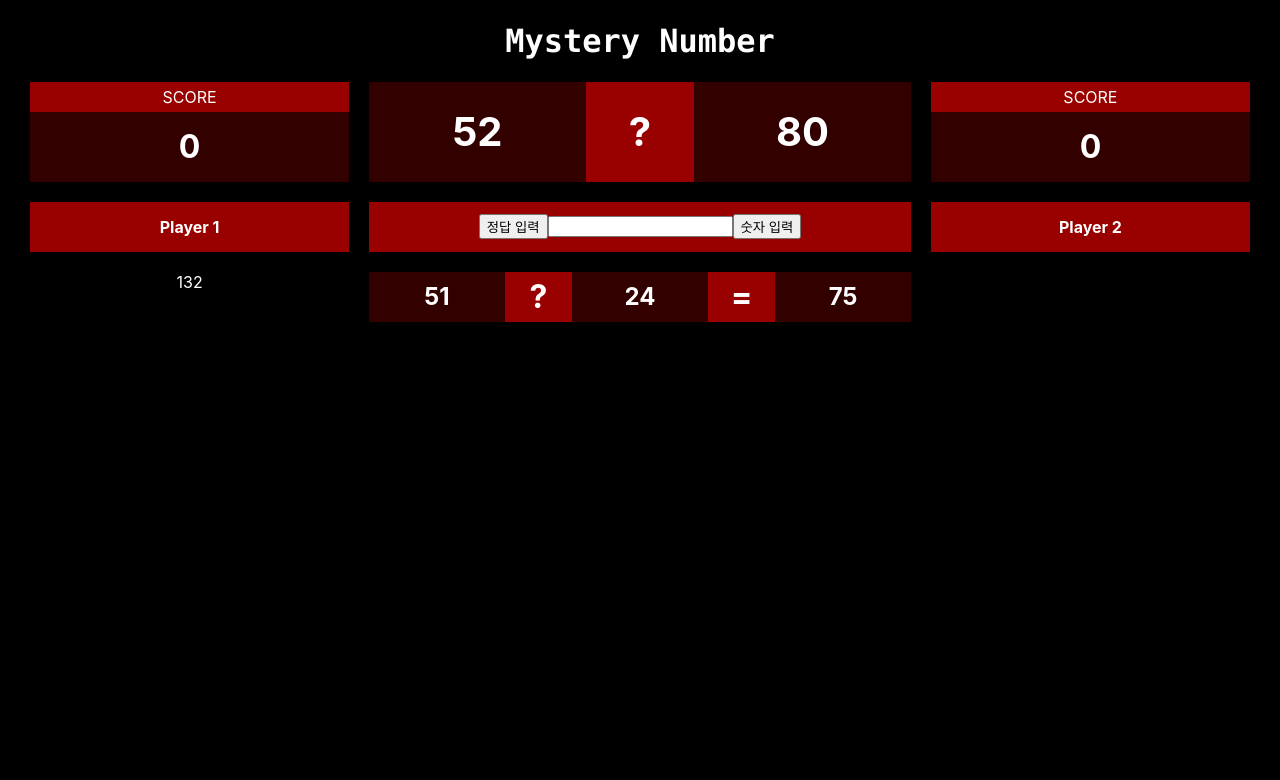
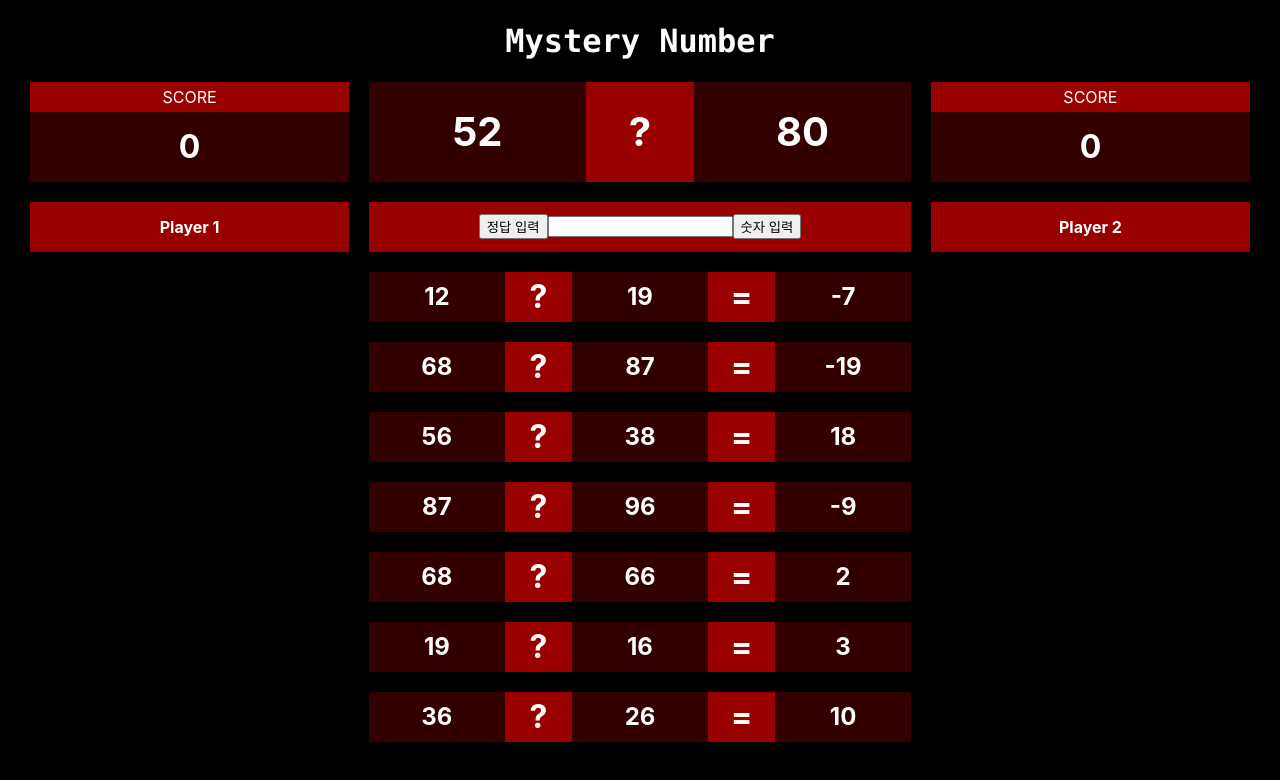
Before and after one commit to kwonmoto/mysterynumber, a React (Create React App) app: page / in a window 1280 px wide. Shown: the top 780 px of the page. Built offline with nearby package versions, Linux system fonts and the light colour scheme.

Commit message:
Calculate 추가

```diff
--- a/src/App.css
+++ b/src/App.css
@@ -64,7 +64,6 @@ div {
   display: flex;
   flex-flow: row nowrap;
   justify-content: center;
-  grid-row: 3;
   grid-column: 2/3
 }
 
--- a/src/Rules.ts
+++ b/src/Rules.ts
@@ -12,6 +12,16 @@ function rules(randomNum: number) {
         return 1;
       case num === 8:
         return 2;
+      default:
+        return 0;
+    }
+  };
+  const one = (num: number): number => {
+    switch (num) {
+      case 1:
+        return 1;
+      case 0:
+        return 0;
       default:
         return 0;
     }
@@ -39,7 +49,75 @@ function rules(randomNum: number) {
     }
     return sumA + sumB;
   }
-  const rulesArray = [question1, question2, question3];
+  //이진수로 바꿔서 1의 개수 구하기
+  function question11(a: number, b: number): number {
+    let sumA = 0;
+    let sumB = 0;
+    let i = 0;
+    let j = 0;
+    let aString = a.toString(2);
+    let bString = b.toString(2);
+    while (aString[i]) {
+      sumA += one(Number(aString[i]));
+      i++;
+    }
+    while (bString[j]) {
+      sumB += one(Number(bString[j]));
+      j++;
+    }
+    return sumA + sumB;
+  }
+  //자리수 더하기
+  function question12(a: number, b: number): number {
+    let sumA = a.toString();
+    let sumB = b.toString();
+    let i = 0;
+    let j = 0;
+    while (sumA[i]) {
+      i++;
+    }
+    while (sumB[j]) {
+      j++;
+    }
+    return i + j;
+  }
+  //(일의자리수 빼고 더한거) - (일의자리수 끼리 더한거)
+  function question13(a: number, b: number): number {
+    let x = a % 10;
+    let y = b % 10;
+    let i = Number(parseInt((a / 10).toString()));
+    let j = Number(parseInt((b / 10).toString()));
+    let sumA = x + y;
+    let sumB = i + j;
+    return sumB - sumA;
+  }
+  //소수면 1 아니면 0 두개 합
+  function question14(a: number, b: number): number {
+    let isA = 1;
+    let isB = 1;
+    if (a <= 1) return (isA = 0);
+    if (b <= 1) return (isB = 0);
+    for (let i = 2; a > i; i++) {
+      if (a % i === 0) {
+        isA = 0;
+      }
+    }
+    for (let i = 2; b > i; i++) {
+      if (b % i === 0) {
+        isB = 0;
+      }
+    }
+    return isA + isB;
+  }
+  const rulesArray = [
+    question1,
+    question2,
+    question3,
+    question11,
+    question12,
+    question13,
+    question14,
+  ];
   const randomNumber = Math.floor(randomNum * rulesArray.length);
 
   return rulesArray[randomNumber];
--- a/src/container/CalculateResult.tsx
+++ b/src/container/CalculateResult.tsx
@@ -2,14 +2,16 @@ import React from "react";
 
 interface calculateResultProps {
   gameQuestion: (a: number, b: number) => number;
+  inputTable: any;
 }
 
 // 플레이어들이 부른 숫자를 계산하여 보여주는 컨테이너
-function CalculateResult({ gameQuestion }: calculateResultProps) {
+function CalculateResult({ gameQuestion, inputTable }: calculateResultProps) {
   const num1 = Math.floor(Math.random() * 100);
   const num2 = Math.floor(Math.random() * 100);
 
   return (
+    <>
       <div className="calculateResult c-container">
         <div className="calculateResult c-box c-number">
           <h2>{num1}</h2>
@@ -27,6 +29,7 @@ function CalculateResult({ gameQuestion }: calculateResultProps) {
           <h2>{gameQuestion(num1, num2)}</h2>
         </div>
       </div>
+    </>
   );
 }
 
--- a/src/container/GamePage.tsx
+++ b/src/container/GamePage.tsx
@@ -13,6 +13,10 @@ function GamePage() {
   const [gameNum, setGameNum] = useState(0);
   const gameQuestion = rules(gameNum);
   const gameAnswer = gameQuestion(questionNumber[0], questionNumber[1]);
+  const [inputTable, setInputTable] = useState([
+    { num1: 1, num2: 2 },
+    { num1: 3, num2: 4 },
+  ]);
 
   useEffect(() => {
     const num1 = Math.floor(Math.random() * 100);
@@ -21,6 +25,7 @@ function GamePage() {
     setGameNum(Math.random());
   }, []);
 
+  console.log(gameQuestion);
   return (
     <div className="container">
       <Score playerNum={1} />
@@ -29,8 +34,13 @@ function GamePage() {
       <PlayerName name={name[0]} playerNum={1} />
       <PlayerName name={name[1]} playerNum={2} />
       <InputNumber />
-      <CalculateResult gameQuestion={gameQuestion} />
-      {gameAnswer}
+      <CalculateResult gameQuestion={gameQuestion} inputTable={inputTable} />
+      <CalculateResult gameQuestion={gameQuestion} inputTable={inputTable} />
+      <CalculateResult gameQuestion={gameQuestion} inputTable={inputTable} />
+      <CalculateResult gameQuestion={gameQuestion} inputTable={inputTable} />
+      <CalculateResult gameQuestion={gameQuestion} inputTable={inputTable} />
+      <CalculateResult gameQuestion={gameQuestion} inputTable={inputTable} />
+      <CalculateResult gameQuestion={gameQuestion} inputTable={inputTable} />
     </div>
   );
 }
```
Lines whose indentation alone changed are shown as unchanged.
